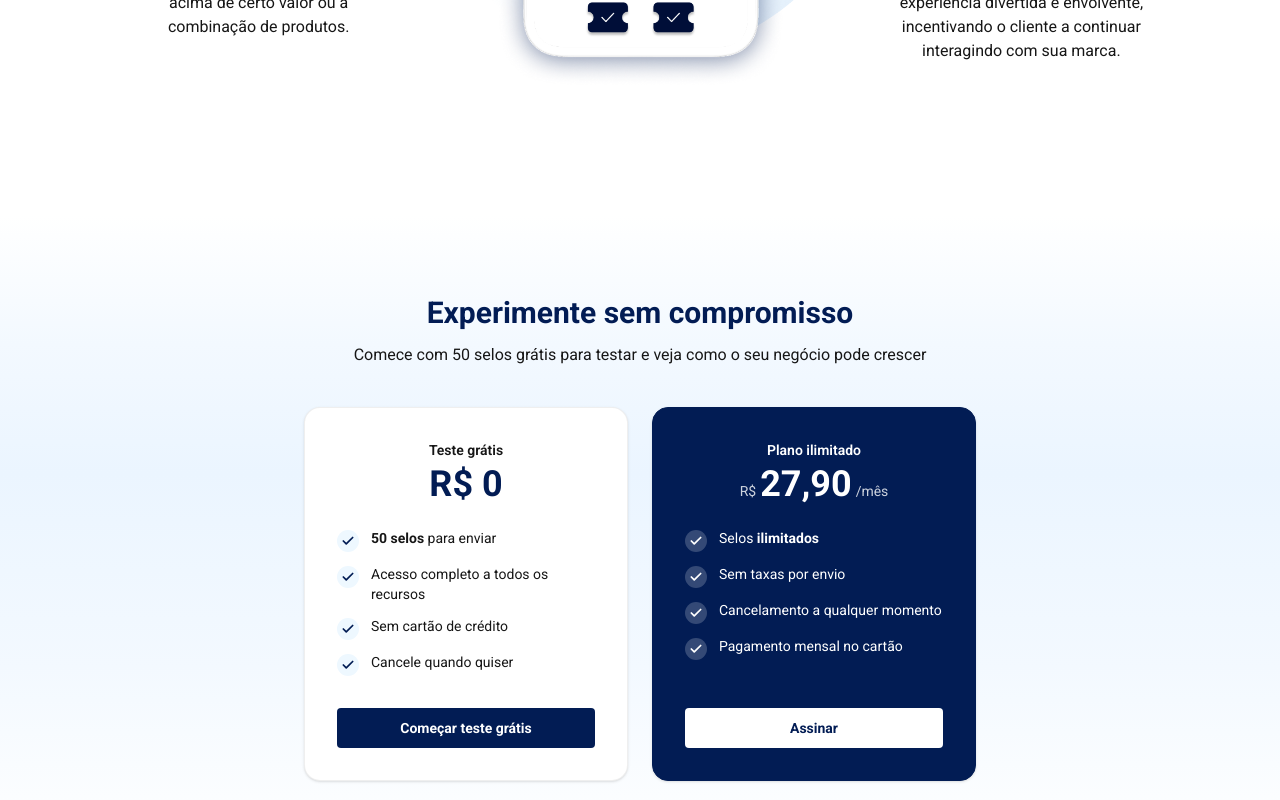
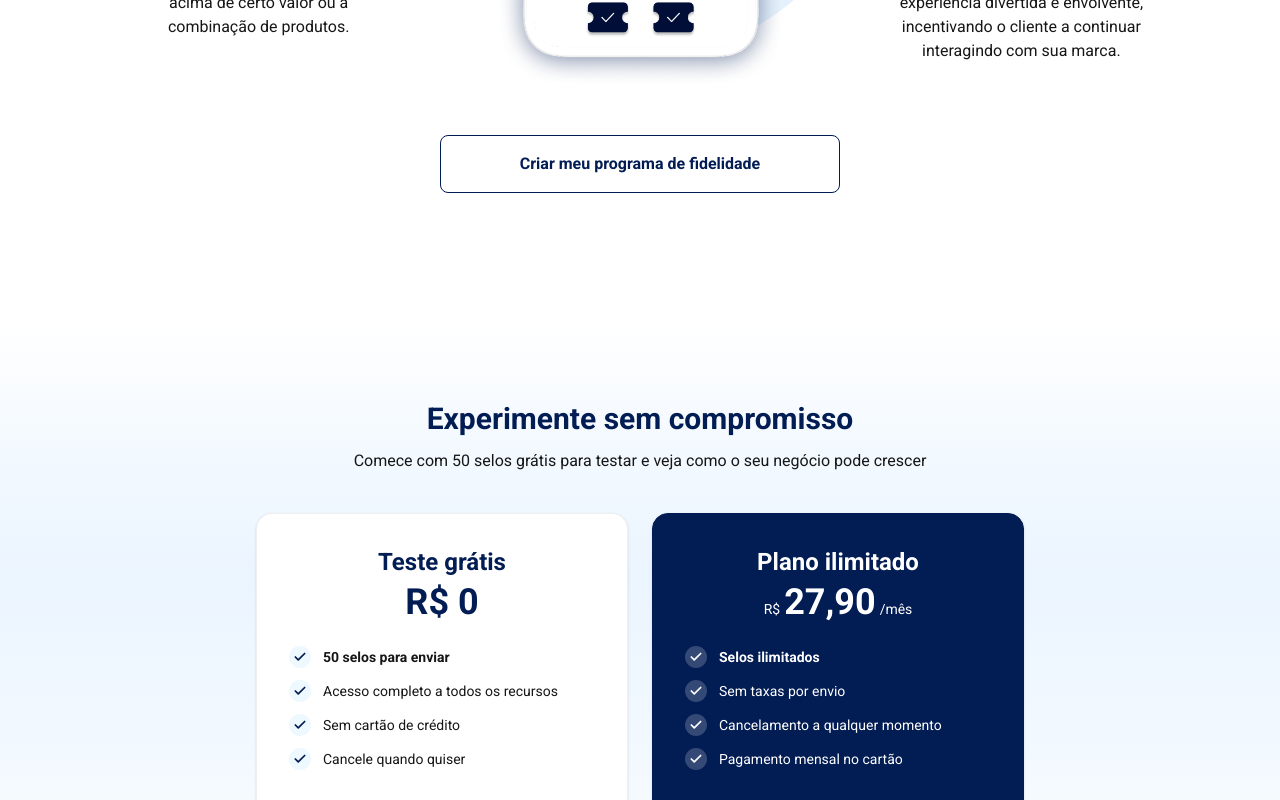
Before and after one commit to victormilitao/fideliza, a Next.js app: page / in a window 1280 px wide. Shown: the part 2120-2920 px from the top of the page. Built offline with nearby package versions, Linux system fonts and the light colour scheme.

Commit message:
style: improve pricing component layout and typography for better readability

```diff
--- a/src/views/landing/benefits.tsx
+++ b/src/views/landing/benefits.tsx
@@ -1,4 +1,5 @@
 import Icon, { LucideIconNames } from '@/components/icon'
+import { useRouter } from 'next/navigation'
 
 
 type Benefit = {
@@ -8,6 +9,8 @@ type Benefit = {
 }
 
 export default function Benefits() {
+  const router = useRouter()
+
   const benefits: Benefit[] = [
     {
       icon: 'BarChart',
@@ -81,6 +84,16 @@ export default function Benefits() {
           ))}
         </div>
       </div>
+
+      <div className='flex justify-center mt-12'>
+        <button
+          className='w-[400px] max-w-full border border-primary-600 text-primary-600 font-bold rounded-lg hover:bg-primary-50 transition-colors cursor-pointer'
+          style={{ padding: '16px 12px' }}
+          onClick={() => router.push('/store/create')}
+        >
+          Criar meu programa de fidelidade
+        </button>
+      </div>
     </section>
   )
 }
--- a/src/views/landing/pricing.tsx
+++ b/src/views/landing/pricing.tsx
@@ -21,10 +21,10 @@ export const Pricing = () => {
           Comece com 50 selos grátis para testar e veja como o seu negócio pode crescer
         </p>
 
-        <div className='grid grid-cols-1 sm:grid-cols-2 gap-6 max-w-2xl mx-auto'>
+        <div className='grid grid-cols-1 sm:grid-cols-2 gap-6 max-w-3xl mx-auto'>
           {/* Free Plan */}
           <div className='bg-white rounded-2xl p-8 flex flex-col items-center shadow-sm border border-neutral-400/30'>
-            <p className='text-sm font-semibold text-neutral-700 mb-1'>
+            <p className='text-2xl font-bold text-primary-600 mb-1'>
               Teste grátis
             </p>
             <div className='flex items-baseline gap-1 mb-6'>
@@ -32,8 +32,8 @@ export const Pricing = () => {
             </div>
 
             <ul className='space-y-3 text-left w-full mb-8 flex-1'>
-              <li className='flex items-start gap-3 text-sm text-neutral-700'>
-                <span className='bg-primary-100 rounded-full p-1 shrink-0 mt-0.5'>
+              <li className='flex items-center gap-3 text-sm text-neutral-700'>
+                <span className='bg-primary-100 rounded-full p-1 shrink-0'>
                   <Icon
                     name='Check'
                     size={14}
@@ -42,11 +42,11 @@ export const Pricing = () => {
                   />
                 </span>
                 <span>
-                  <strong>50 selos</strong> para enviar
+                  <strong>50 selos para enviar</strong>
                 </span>
               </li>
-              <li className='flex items-start gap-3 text-sm text-neutral-700'>
-                <span className='bg-primary-100 rounded-full p-1 shrink-0 mt-0.5'>
+              <li className='flex items-center gap-3 text-sm text-neutral-700'>
+                <span className='bg-primary-100 rounded-full p-1 shrink-0'>
                   <Icon
                     name='Check'
                     size={14}
@@ -56,8 +56,8 @@ export const Pricing = () => {
                 </span>
                 <span>Acesso completo a todos os recursos</span>
               </li>
-              <li className='flex items-start gap-3 text-sm text-neutral-700'>
-                <span className='bg-primary-100 rounded-full p-1 shrink-0 mt-0.5'>
+              <li className='flex items-center gap-3 text-sm text-neutral-700'>
+                <span className='bg-primary-100 rounded-full p-1 shrink-0'>
                   <Icon
                     name='Check'
                     size={14}
@@ -67,8 +67,8 @@ export const Pricing = () => {
                 </span>
                 <span>Sem cartão de crédito</span>
               </li>
-              <li className='flex items-start gap-3 text-sm text-neutral-700'>
-                <span className='bg-primary-100 rounded-full p-1 shrink-0 mt-0.5'>
+              <li className='flex items-center gap-3 text-sm text-neutral-700'>
+                <span className='bg-primary-100 rounded-full p-1 shrink-0'>
                   <Icon
                     name='Check'
                     size={14}
@@ -90,18 +90,18 @@ export const Pricing = () => {
 
           {/* Unlimited Plan */}
           <div className='bg-primary-600 rounded-2xl p-8 flex flex-col items-center shadow-sm border border-primary-600'>
-            <p className='text-sm font-semibold text-white mb-1'>
+            <p className='text-2xl font-bold text-white mb-1'>
               Plano ilimitado
             </p>
             <div className='flex items-baseline gap-1 mb-6'>
-              <span className='text-sm text-white/80'>R$</span>
+              <span className='text-sm text-white'>R$</span>
               <span className='text-4xl font-bold text-white'>27,90</span>
-              <span className='text-sm text-white/80'>/mês</span>
+              <span className='text-sm text-white'>/mês</span>
             </div>
 
             <ul className='space-y-3 text-left w-full mb-8 flex-1'>
-              <li className='flex items-start gap-3 text-sm text-white'>
-                <span className='bg-white/20 rounded-full p-1 shrink-0 mt-0.5'>
+              <li className='flex items-center gap-3 text-sm text-white'>
+                <span className='bg-white/20 rounded-full p-1 shrink-0'>
                   <Icon
                     name='Check'
                     size={14}
@@ -110,11 +110,11 @@ export const Pricing = () => {
                   />
                 </span>
                 <span>
-                  Selos <strong>ilimitados</strong>
+                  <strong>Selos ilimitados</strong>
                 </span>
               </li>
-              <li className='flex items-start gap-3 text-sm text-white'>
-                <span className='bg-white/20 rounded-full p-1 shrink-0 mt-0.5'>
+              <li className='flex items-center gap-3 text-sm text-white'>
+                <span className='bg-white/20 rounded-full p-1 shrink-0'>
                   <Icon
                     name='Check'
                     size={14}
@@ -124,8 +124,8 @@ export const Pricing = () => {
                 </span>
                 <span>Sem taxas por envio</span>
               </li>
-              <li className='flex items-start gap-3 text-sm text-white'>
-                <span className='bg-white/20 rounded-full p-1 shrink-0 mt-0.5'>
+              <li className='flex items-center gap-3 text-sm text-white'>
+                <span className='bg-white/20 rounded-full p-1 shrink-0'>
                   <Icon
                     name='Check'
                     size={14}
@@ -135,8 +135,8 @@ export const Pricing = () => {
                 </span>
                 <span>Cancelamento a qualquer momento</span>
               </li>
-              <li className='flex items-start gap-3 text-sm text-white'>
-                <span className='bg-white/20 rounded-full p-1 shrink-0 mt-0.5'>
+              <li className='flex items-center gap-3 text-sm text-white'>
+                <span className='bg-white/20 rounded-full p-1 shrink-0'>
                   <Icon
                     name='Check'
                     size={14}
```
